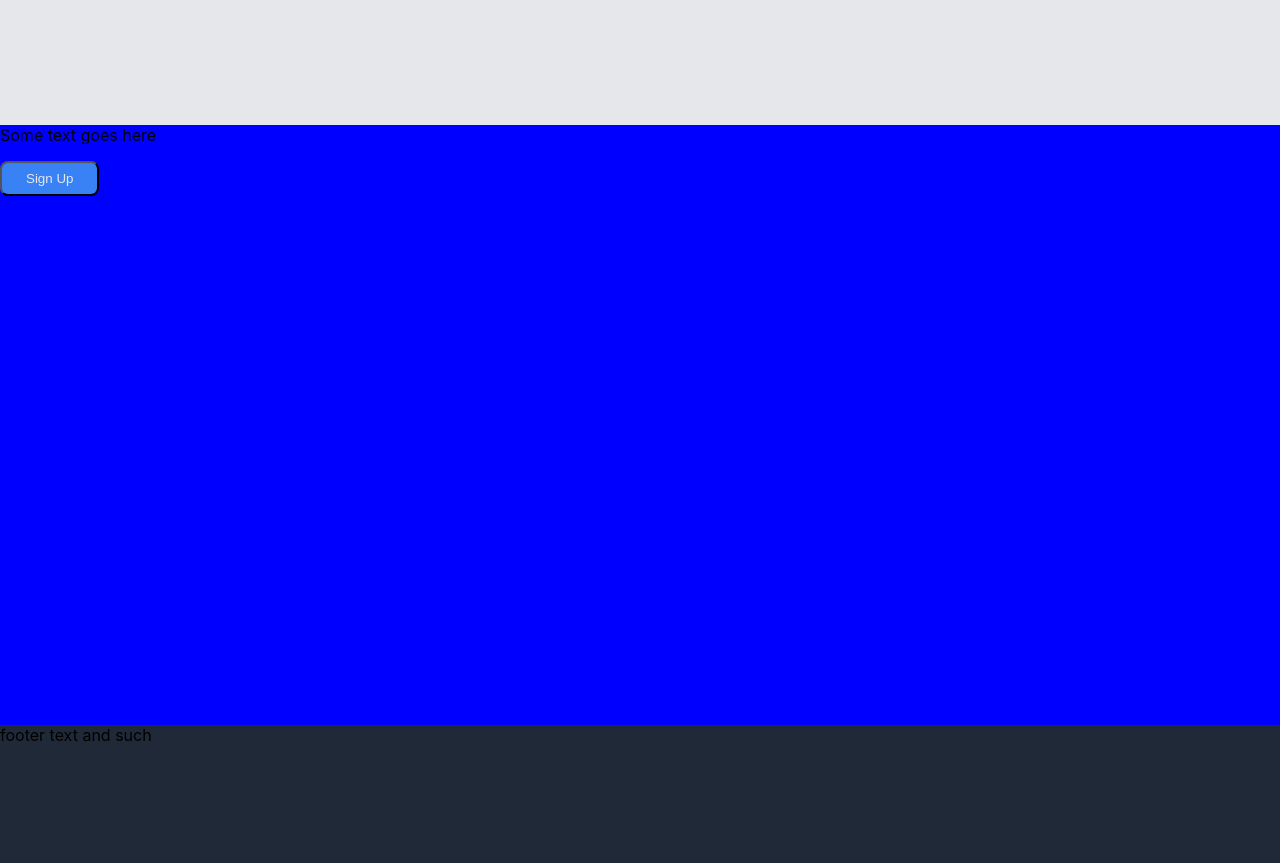
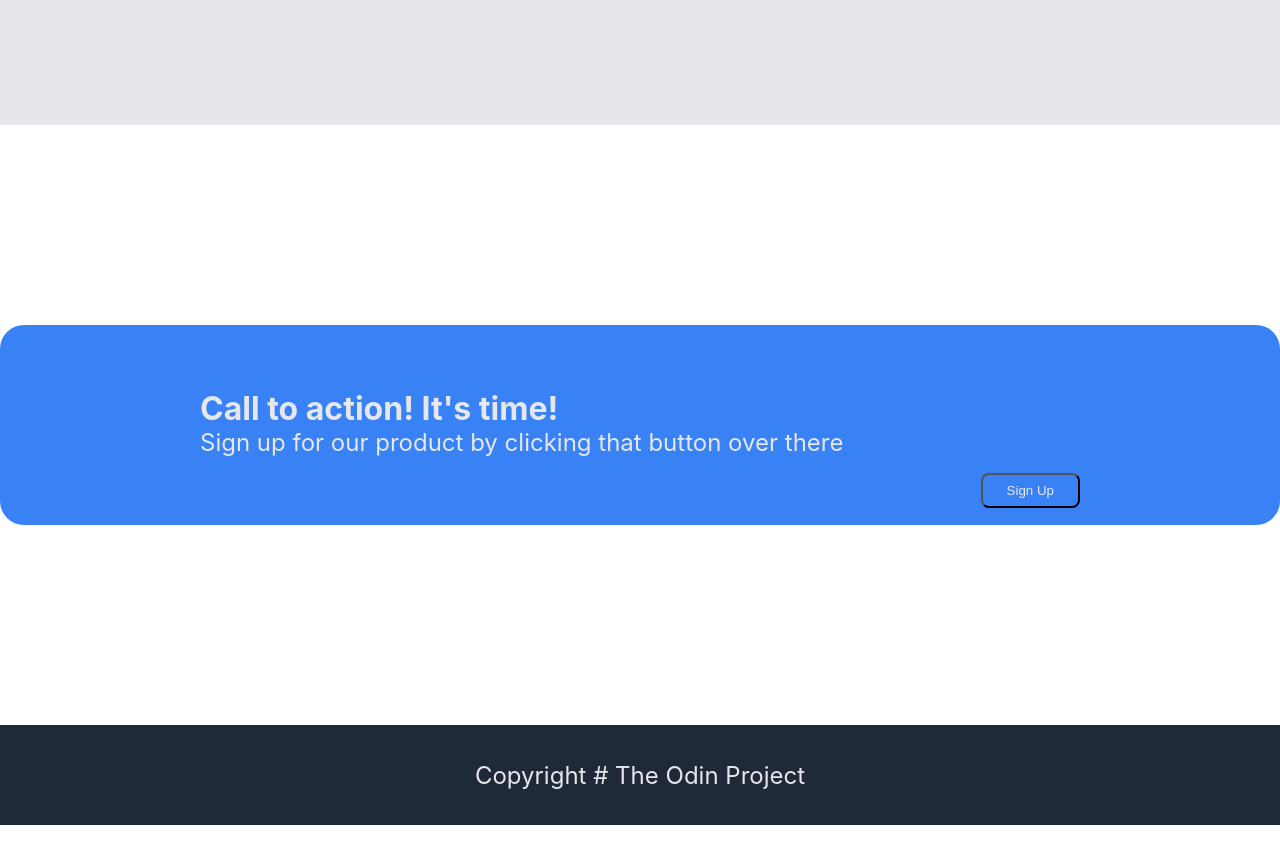
Before and after one commit to 7Brandyn/Landing, a plain HTML site: page index.html in a window 1280 px wide. Shown: the part 1840-2703 px from the top of the page. After the commit the page ends 2665 px from the top, so only its background shows below. Drawn offline with Linux system fonts and the light colour scheme.

Commit message:
Altered HTML and CSS to fix blue banner and footer

```diff
--- a/index.html
+++ b/index.html
@@ -65,12 +65,13 @@
     </div>
         <div class="bottom-container">
             <div class="box">
-                <p>Some text goes here</p>
-                <button>Sign Up</button>
+                <div class="sometext"><p>Call to action! It's time!</p></div>
+                    <div class="sometext2">Sign up for our product by clicking that button over there</div>
+                <div class="signup"><button>Sign Up</button></div>
             </div>
         </div>
         <div class="footer">
-            <p>footer text and such</p>
+            <p>Copyright # The Odin Project</p>
         </div>
     </div>
 </body>
--- a/styles.css
+++ b/styles.css
@@ -117,7 +117,7 @@ button {
 
 .textbox > img {
     height: 200px;
-    border: 3px solid blue;
+    border: 3px solid #3882f6;
     border-radius: 25px;
     width: auto;
 }
@@ -156,15 +156,51 @@ button {
 }
 
 .bottom-container {
-
+    display: flex;
+    justify-content: center;
+    align-items: center;
+    height: 600px;
 }
 
 .box {
-    background-color: blue;
-    height: 600px;
+    background-color: #3882f6;
+    height: 200px;
+    width: 1600px;
+    border-radius: 24px;
+}
+
+.sometext {
+    font-weight: 700;
+    font-size: 32px;
+    display: flex;
+    color: #e5e7eb;
+    justify-content: flex-start;
+    margin-top: 64px;
+    margin-left: 200px;
+}
+
+.sometext2 {
+    display: flex;
+    font-size: 24px;
+    color: #e5e7eb;
+    justify-content: flex-start;
+    margin-left: 200px;
+}
+
+.signup {
+    display: flex;
+    justify-content: flex-end;
+    margin-bottom: 20px;
+    margin-right: 200px;
+    border-color: white;
 }
 
 .footer {
-    height: 150px;
+    display: flex;
+    height: 100px;
     background-color: #1f2937;
+    font-size: 24px;
+    color: #e5e7eb;
+    justify-content: center;
+    align-items: center;
 }
```
